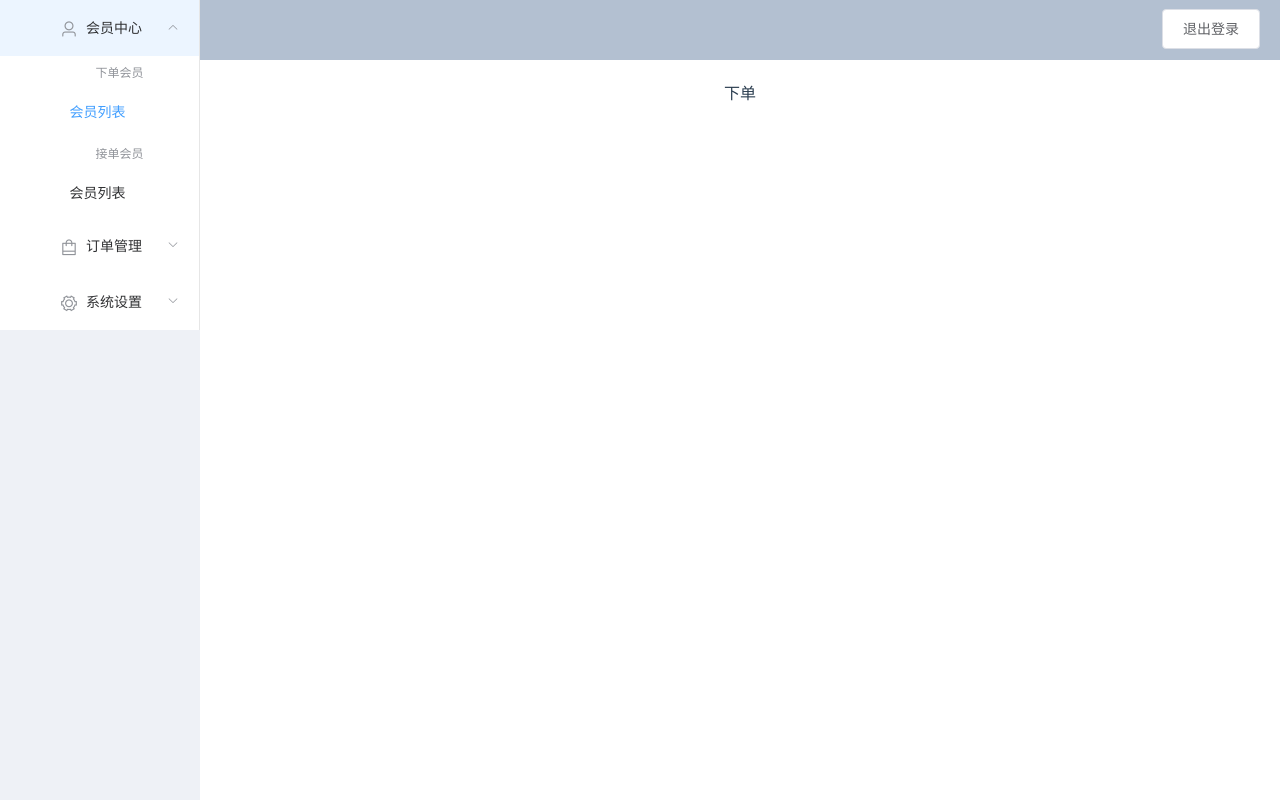
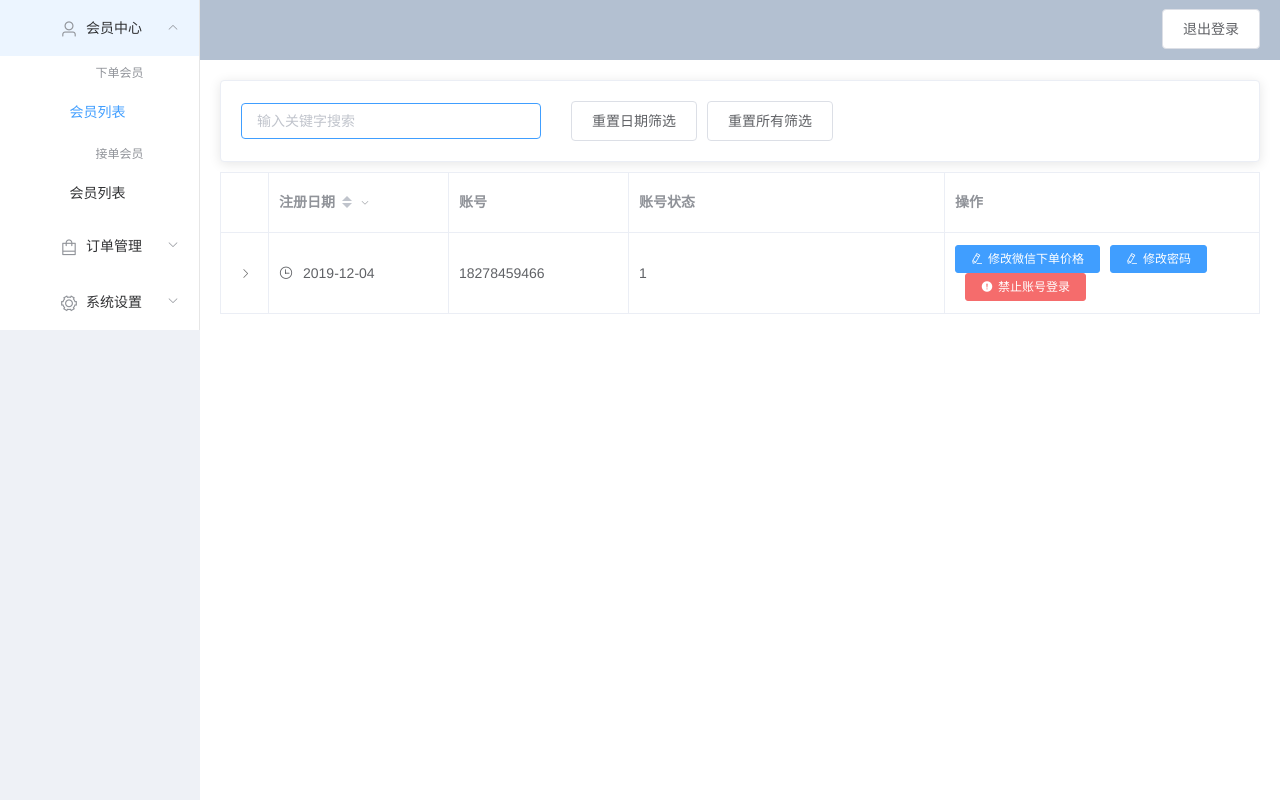
Before and after one commit to zhenzhenChange/TaskAdmin, a Vue app: page /members/part in a window 1280 px wide. Built offline with nearby package versions, Linux system fonts and the light colour scheme.

Commit message:
Part.vue ---> Define Data

```diff
--- a/src/assets/style.scss
+++ b/src/assets/style.scss
@@ -19,6 +19,10 @@ a {
   height: 100vh;
 }
 
+.ml-10 {
+  margin-left: 10px;
+}
+
 .home-order-member {
   .cell {
     text-align: center;
--- a/src/views/Member/Part.vue
+++ b/src/views/Member/Part.vue
@@ -1,41 +1,221 @@
 <template>
-  <div>下单</div>
+  <div>
+    <el-card class="part-card">
+      <el-input size="medium" placeholder="输入关键字搜索" autofocus />
+      <el-button @click="resetDateFilter">重置日期筛选</el-button>
+      <el-button @click="resetAllFilter">重置所有筛选</el-button>
+    </el-card>
+    <el-table ref="filterTable" :data="partData" stripe border>
+      <el-table-column type="expand">
+        <template slot-scope="props">
+          <el-form label-position="left" inline class="part-table-expand">
+            <el-form-item label="账号">
+              <span>{{ props.row.phone }}</span>
+            </el-form-item>
+            <el-form-item label="余额">
+              <span>{{ props.row.my_balance }}</span>
+            </el-form-item>
+            <el-form-item label="总充值">
+              <span>{{ props.row.wb_fee }}</span>
+            </el-form-item>
+            <el-form-item label="当天充值">
+              <span>{{ props.row.wb_fee }}</span>
+            </el-form-item>
+            <el-form-item label="总下订单">
+              <span>{{ props.row.orderData.length }}</span>
+            </el-form-item>
+            <el-form-item label="总成功订单">
+              <span>{{ props.row.orderData.length }}</span>
+            </el-form-item>
+            <el-form-item label="当天下订单">
+              <span>{{ props.row.orderData.length }}</span>
+            </el-form-item>
+            <el-form-item label="当天成功订单">
+              <span>{{ props.row.orderData.length }}</span>
+            </el-form-item>
+          </el-form>
+        </template>
+      </el-table-column>
+      <el-table-column
+        prop="reg_datetime"
+        label="注册日期"
+        sortable
+        width="180"
+        column-key="date"
+        :filters="filtersData"
+        :filter-method="filterHandler"
+      >
+        <template slot-scope="scope">
+          <i class="el-icon-time"></i>
+          <span class="ml-10">{{ scope.row.reg_datetime }}</span>
+        </template>
+      </el-table-column>
+      <el-table-column prop="phone" label="账号" width="180"></el-table-column>
+      <el-table-column prop="is_valide" label="账号状态"></el-table-column>
+      <el-table-column label="操作">
+        <template slot-scope="scope">
+          <el-button
+            size="mini"
+            icon="el-icon-edit"
+            type="primary"
+            @click="openEditPrice(scope.row.phone)"
+          >修改微信下单价格</el-button>
+          <el-button
+            size="mini"
+            icon="el-icon-edit"
+            type="primary"
+            @click="openEditPwd(scope.row.phone)"
+          >修改密码</el-button>
+          <el-button
+            size="mini"
+            icon="el-icon-warning"
+            type="danger"
+            @click="openBan(scope.row.phone)"
+          >禁止账号登录</el-button>
+        </template>
+      </el-table-column>
+    </el-table>
+  </div>
 </template>
 
 <script>
 export default {
   data() {
     return {
-      items: []
+      partData: [
+        {
+          phone: 18278459466,
+          pwd: "123456",
+          my_balance: 78.04,
+          wb_fee: 1304.5,
+          wb_datetime: "2019-12-04",
+          reg_datetime: "2019-12-04",
+          is_valide: 1,
+          orderData: [
+            {
+              order_id: 45641523498631,
+              order_price: 100,
+              order_release_time: "2017-08-08",
+              order_state: 1
+            }
+          ]
+        }
+      ],
+      filtersData: [{ text: "", value: "" }]
     };
-  }
-  /*  methods: {
-    async fetchItems() {
-      const res = await this.$http.get("rest/items");
-      this.items = res.data;
+  },
+  created() {
+    this.getFiltersData();
+  },
+  methods: {
+    getFiltersData() {
+      this.filtersData = this.partData.map(item => {
+        return {
+          text: item.reg_datetime,
+          value: item.reg_datetime
+        };
+      });
     },
-    editItem(itemId) {
-      this.$router.push(`/items/edit/${itemId}`);
+    getPartData() {
+      // this.$http.get(`/api/admin/give/get/${my_stratum}`);
     },
-    async removeItem(item) {
-      this.$confirm(`是否确定要删除物品 "${item.name}"`, "提示", {
+    resetDateFilter() {
+      this.$refs.filterTable.clearFilter("reg_datetime");
+    },
+    resetAllFilter() {
+      this.$refs.filterTable.clearFilter();
+    },
+    filterHandler(value, row, column) {
+      const property = column["property"];
+      return row[property] === value;
+    },
+    openEditPrice(phone) {
+      this.$prompt("请重新输入价格", "提示", {
+        confirmButtonText: "确定",
+        cancelButtonText: "取消",
+        type: "info"
+      })
+        .then(() => {
+          // this.$http.post(`/api/admin/give/modPrice/${phone}`);
+          this.$message({
+            type: "success",
+            message: "您修改的价格为: " + phone
+          });
+        })
+        .catch(() => {
+          this.$message({
+            type: "info",
+            message: "操作取消",
+            offset: 10
+          });
+        });
+    },
+    openEditPwd(phone) {
+      this.$prompt("请输入新密码", "提示", {
+        confirmButtonText: "确定",
+        cancelButtonText: "取消",
+        type: "info",
+        inputType: "password"
+      })
+        .then(({ value }) => {
+          // this.$http.post(`/api/admin/give/changePwd/${phone}`);
+          this.$message({
+            type: "success",
+            message: phone + value
+          });
+        })
+        .catch(() => {
+          this.$message({
+            type: "info",
+            message: "操作取消",
+            offset: 10
+          });
+        });
+    },
+    openBan(phone) {
+      this.$confirm("确定要禁止该账号登录吗？", "警告", {
         confirmButtonText: "确定",
         cancelButtonText: "取消",
         type: "warning"
       })
-        .then(async () => {
-          await this.$http.delete(`rest/items/${item._id}`);
+        .then(() => {
+          // this.$http.post(`/api/admin/disableAccount/${phone}`);
           this.$message({
             type: "success",
-            message: "删除成功!"
+            message: "操作成功!" + phone
           });
-          this.fetchItems();
         })
-        .catch(() => {});
+        .catch(() => {
+          this.$message({
+            type: "info",
+            message: "已取消操作"
+          });
+        });
     }
-  },
-  created() {
-    this.fetchItems();
-  } */
+  }
 };
 </script>
+
+<style lang="scss" scoped>
+.part-card {
+  margin-bottom: 10px;
+  display: flex;
+  .el-input {
+    width: 300px;
+    margin-right: 30px;
+  }
+}
+
+.part-table-expand {
+  font-size: 0;
+  label {
+    width: 90px;
+    color: #99a9bf;
+  }
+  .el-form-item {
+    margin-right: 0;
+    margin-bottom: 0;
+    width: 50%;
+  }
+}
+</style>
```
